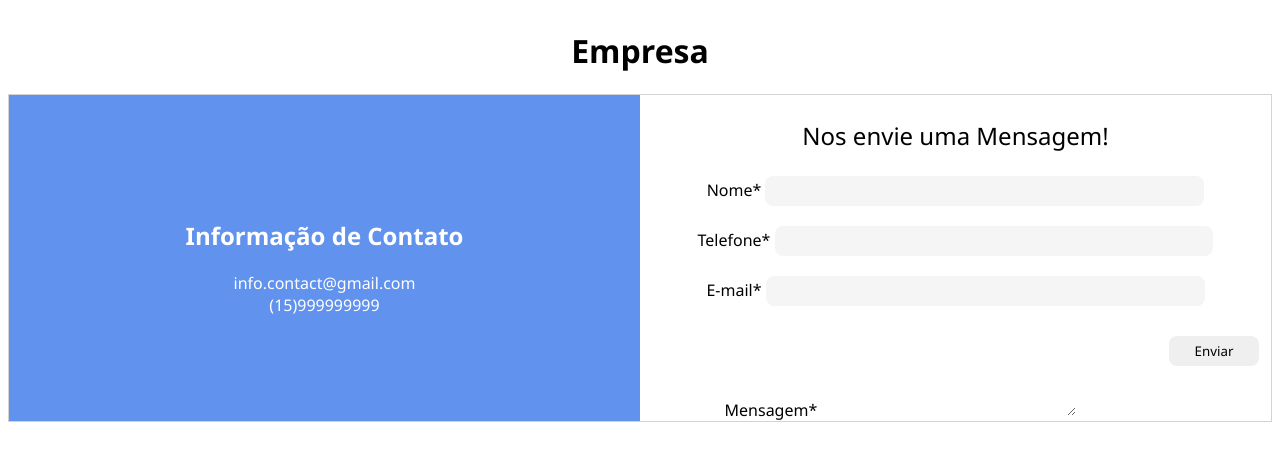
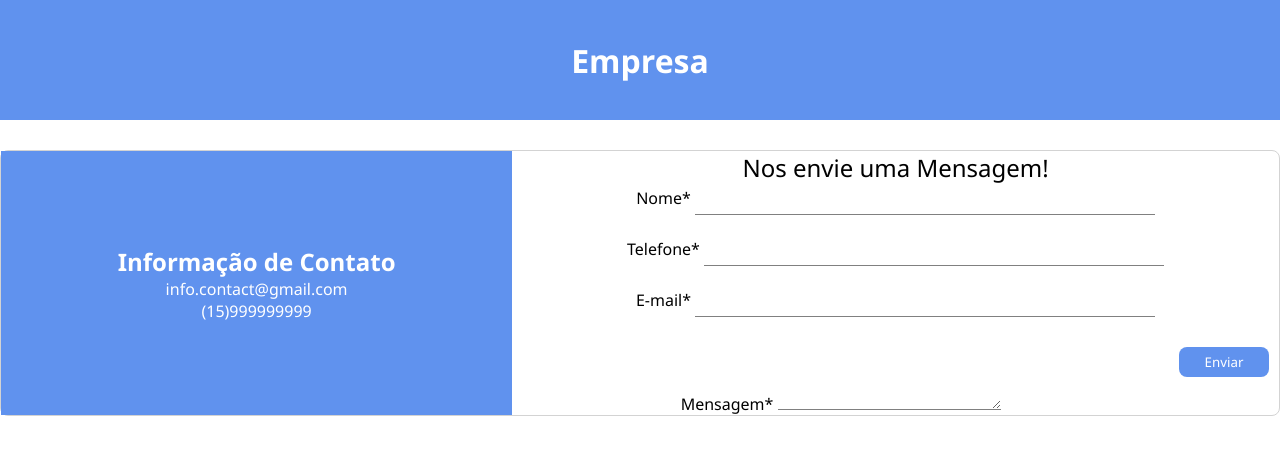
Before and after one commit to Alvezin/pagina_login_SCSS, a plain HTML site: page index.html in a window 1280 px wide. Drawn offline with Linux system fonts and the light colour scheme.

Commit message:
Construção da página

```diff
--- a/index.html
+++ b/index.html
@@ -23,16 +23,16 @@
                 <fieldset name="person">
 
                     <label for="name">Nome*</label>
-                    <input type="text" id="name" name="person"> <br>
+                    <input type="text" id="name" name="person" class="border--down" required> <br>
 
                     <label for="tel">Telefone*</label>
-                    <input type="tel" id="tel" name="person"> <br>
+                    <input type="tel" id="tel" name="person" class="border--down" required> <br>
 
                     <label for="mail">E-mail*</label>
-                    <input type="email" id="mail" name="person"> <br>
+                    <input type="email" id="mail" name="person" class="border--down" required> <br>
 
                     <label for="mag">Mensagem*</label>
-                    <textarea name="person" id="msg" cols="30" rows="5"></textarea>
+                    <textarea name="person" id="msg" cols="26%" rows="4%" class="border--down" required></textarea>
 
                     <button id="submit" name="person" onclick="enviar()">Enviar</button>
                 </fieldset>
--- a/scss/estrutura.scss
+++ b/scss/estrutura.scss
@@ -1,4 +1,5 @@
 @import "variaveis.scss";
+
 @mixin borda($cor, $expessura) {    //borda de algum container, dividir o main do resto
     border: $expessura solid $cor;
 }
@@ -19,13 +20,18 @@
     color: $color;
 }
 header{
-    @include flex-config(center,center,none );}
+    @include flex-config(center,center,column );
+    @include color_config($cor-azul,white);
+    margin-bottom: 30px;
+    height: 120px;
+}
 main{
+    border-radius: 8px;
     display: grid;
     grid-template-areas:
     "lado principal"
     "lado principal";
-    grid-template-columns: 50% 50%;
+    grid-template-columns: 40% 60%;
     grid-template-rows: 100%;
     @include borda(lightgray,1px);
     & aside{
@@ -38,21 +44,36 @@ main{
         }
     }
     & section{
+        .border--down{
+            color: none;
+            border-bottom: 1px solid gray;
+        }
+        & :focus{
+            border-bottom: 2px solid gray;
+            outline: none;
+            transition: .1s;
+        }
         grid-area: principal;
         @include flex-config(center,center,column );
+        & fieldset {
+            width: 100%;
+        }
         & p{
             text-align: center;
             font-size: 1.5rem;
         }
         & input{
-            background-color: whitesmoke;
-            @include input_btn(70%,30px ,8px );
+
+            @include input_btn(60%,30px ,0px );
             margin-bottom: 20px;
         }
         & button{
             @include input_btn(90px,30px ,8px );
+            @include color_config($cor-azul,white );
+            cursor: pointer;
             margin: 10px;
             float: right;
+
         }
     }
 }
--- a/scss/style.scss
+++ b/scss/style.scss
@@ -2,6 +2,7 @@
 @import "variaveis.scss";
 
 *{
+    margin: 0;
     border: 0;
     padding: 0;
     font-family: 'Segoe UI', Tahoma, Geneva, Verdana, sans-serif;
```
Also changed, not shown: css/style.css, 1 other file.
